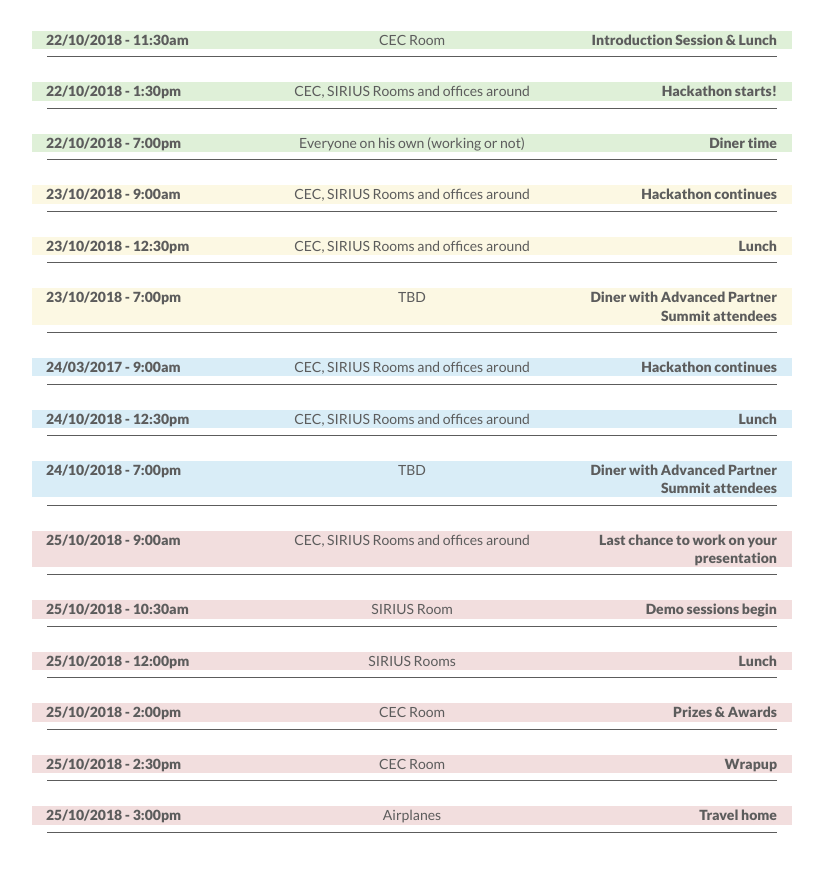
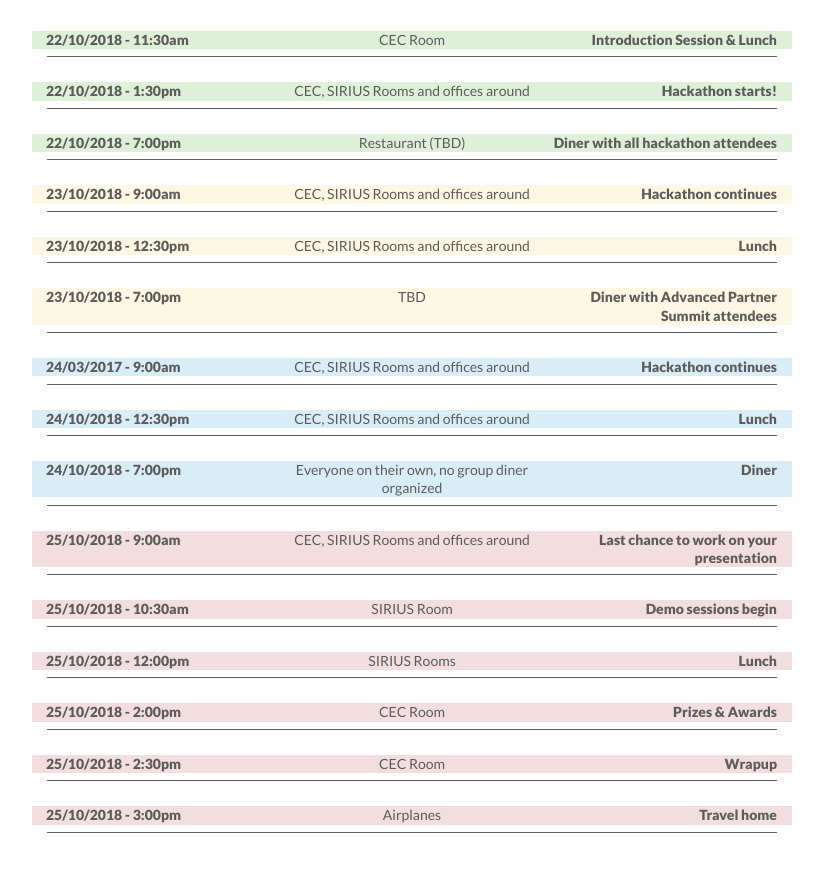
Before and after one commit to emeapchackathon/emeapchackathon.github.io, a website: page hackathon.html in a window 1280 px wide. Shown: the part 3400-4272 px from the top of the page, without its empty margins (228-1051 px from the left). Drawn offline with nearby package versions, Linux system fonts and the light colour scheme; some packages are replaced by stand-ins of ours; a script that the page names is missing; a web font is replaced by a local one.

Commit message:
Change diners

```diff
--- a/hackathon.html
+++ b/hackathon.html
@@ -264,8 +264,8 @@
           <div class="agenda">
             <div class="row bg-success">
               <div class="when col-lg-4 col-md-4 col-sm-12 col-xs-12">22/10/2018 - 7:00pm</div>
-              <div class="where col-lg-4 col-md-4 col-sm-12 col-xs-12">Everyone on his own (working or not)</div>
-              <div class="what col-lg-4 col-md-4 col-sm-12 col-xs-12">Diner time</div>
+              <div class="where col-lg-4 col-md-4 col-sm-12 col-xs-12">Restaurant (TBD)</div>
+              <div class="what col-lg-4 col-md-4 col-sm-12 col-xs-12">Diner with all hackathon attendees</div>
             </div>
           </div>
           <div class="agenda">
@@ -306,8 +306,8 @@
           <div class="agenda">
             <div class="row bg-info">
               <div class="when col-lg-4 col-md-4 col-sm-12 col-xs-12">24/10/2018 - 7:00pm</div>
-              <div class="where col-lg-4 col-md-4 col-sm-12 col-xs-12">TBD</div>
-              <div class="what col-lg-4 col-md-4 col-sm-12 col-xs-12">Diner with Advanced Partner Summit attendees</div>
+              <div class="where col-lg-4 col-md-4 col-sm-12 col-xs-12">Everyone on their own, no group diner organized</div>
+              <div class="what col-lg-4 col-md-4 col-sm-12 col-xs-12">Diner</div>
             </div>
           </div>
           <div class="agenda">
```
Also changed, not shown: advancedpartnersummit.html (+2 -2 lines).
